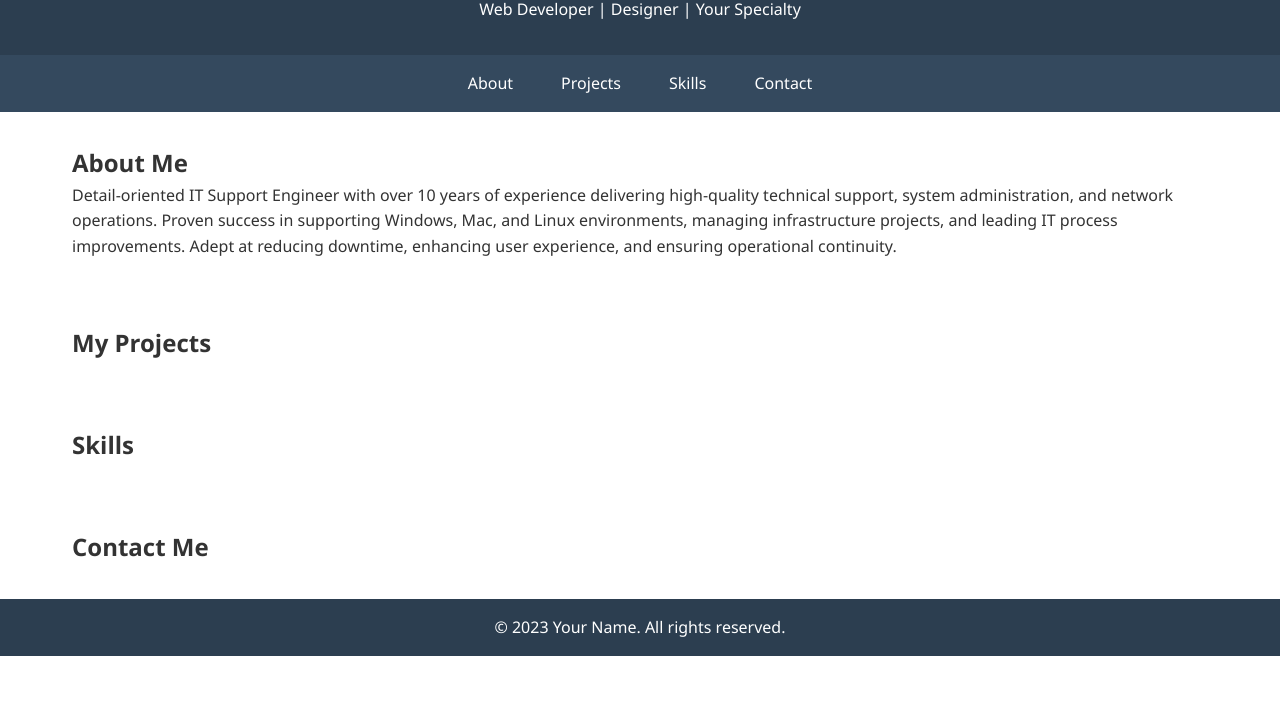
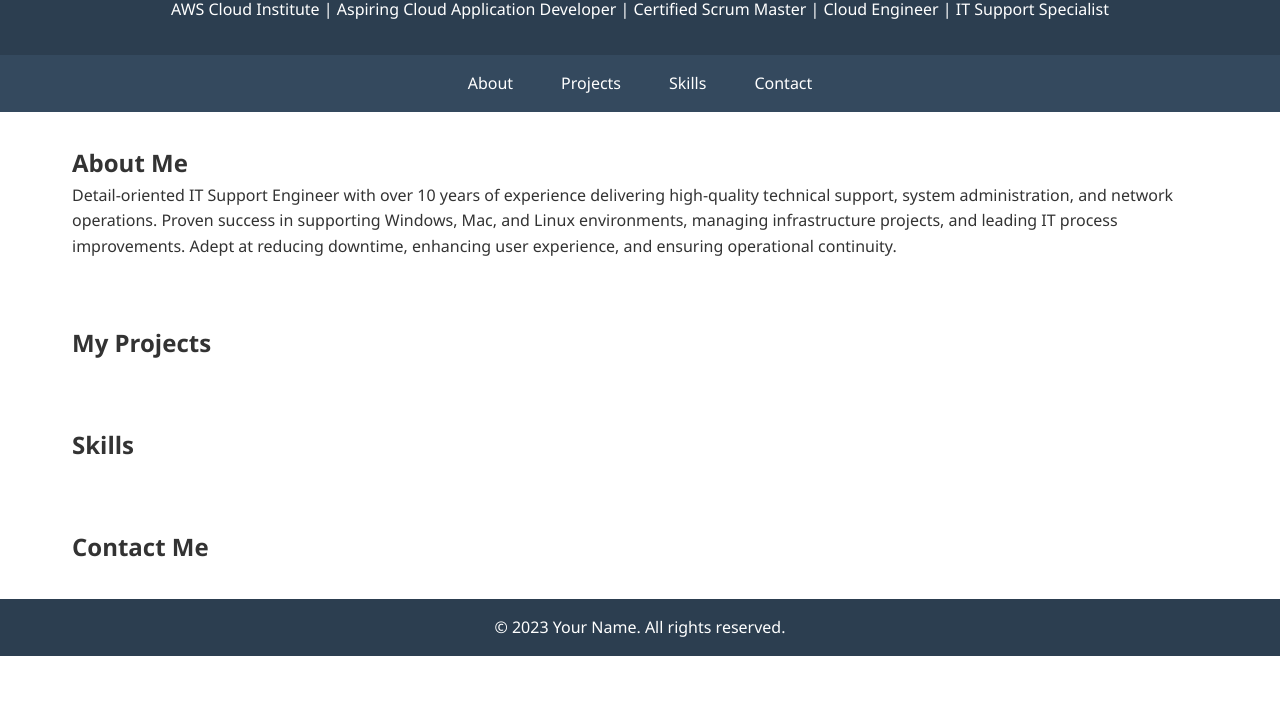
Before and after one commit to mkaba214/mkaba214.github.io, a plain HTML site: page index.html in a window 1280 px wide. Shown: the part 86-800 px from the top of the page. Drawn offline with Linux system fonts and the light colour scheme.

Commit message:
Profile added

```diff
--- a/index.html
+++ b/index.html
@@ -9,7 +9,7 @@
 <body>
     <header>
         <h1>Mohamed Adama Kaba</h1>
-        <p>Web Developer | Designer | Your Specialty</p>
+        <p>AWS Cloud Institute | Aspiring Cloud Application Developer | Certified Scrum Master | Cloud Engineer | IT Support Specialist</p>
     </header>
 
     <nav>
```
